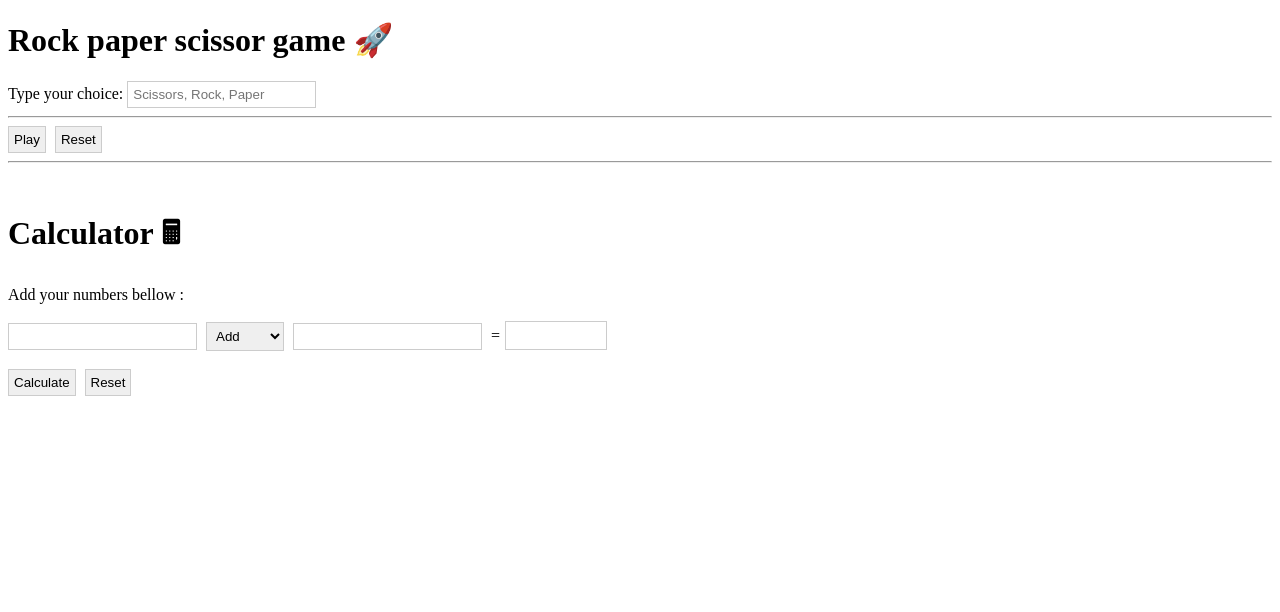
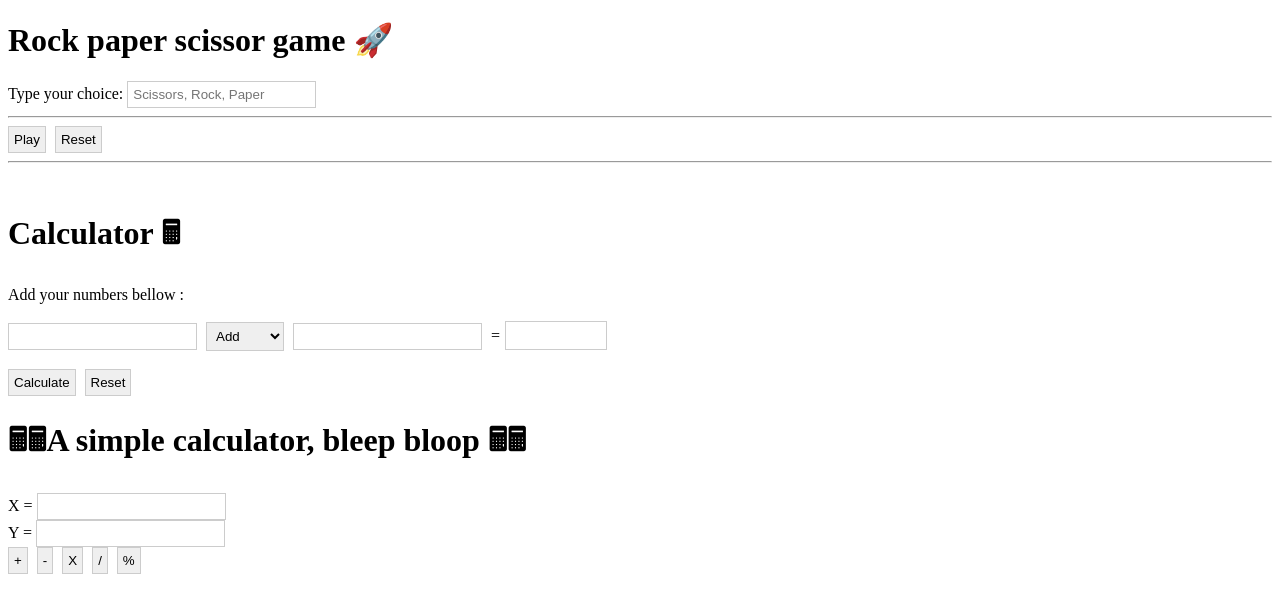
Before and after one commit to ionutMan07/Rock-Paper-Scissors-Game2, a plain HTML site: page index.html in a window 1280 px wide. Drawn offline with Linux system fonts and the light colour scheme.

Commit message:
added 2nd calculator

```diff
--- a/index.html
+++ b/index.html
@@ -58,7 +58,34 @@
     <button id="Calculate">Calculate</button>
     <button id="resetBtn">Reset</button>
 
+    <!-- ##############  Second Calculator ############-->
+    <h1>
+      🖩🖩A simple calculator, bleep bloop 🖩🖩
+    </h1>
+    <label>
+      X =
+      <input id="firstInput"
+    /></label>
+    <br />
+    <label>
+      Y =
+      <input id="secondInput"
+    /></label>
+    <br />
+    <div id="buttons">
+      <button data-operation="plus">+</button>
+      <button data-operation="minus">-</button>
+      <button data-operation="multiply">X</button>
+      <button data-operation="divide">/</button>
+      <button data-operation="mod">%</button>
+    </div>
+    <p id="displayResult" style="display: none;">
+      <span id="a"></span> <span id="formula"></span> <span id="b"></span> =
+      <span id="result"></span>
+    </p>
+
     <script src="src/game.js"></script>
     <script src="src/calculator.js"></script>
+    <script src="src/calculator2.js"></script>
   </body>
 </html>
```
Also changed, not shown: src/calculator2.js (added).
